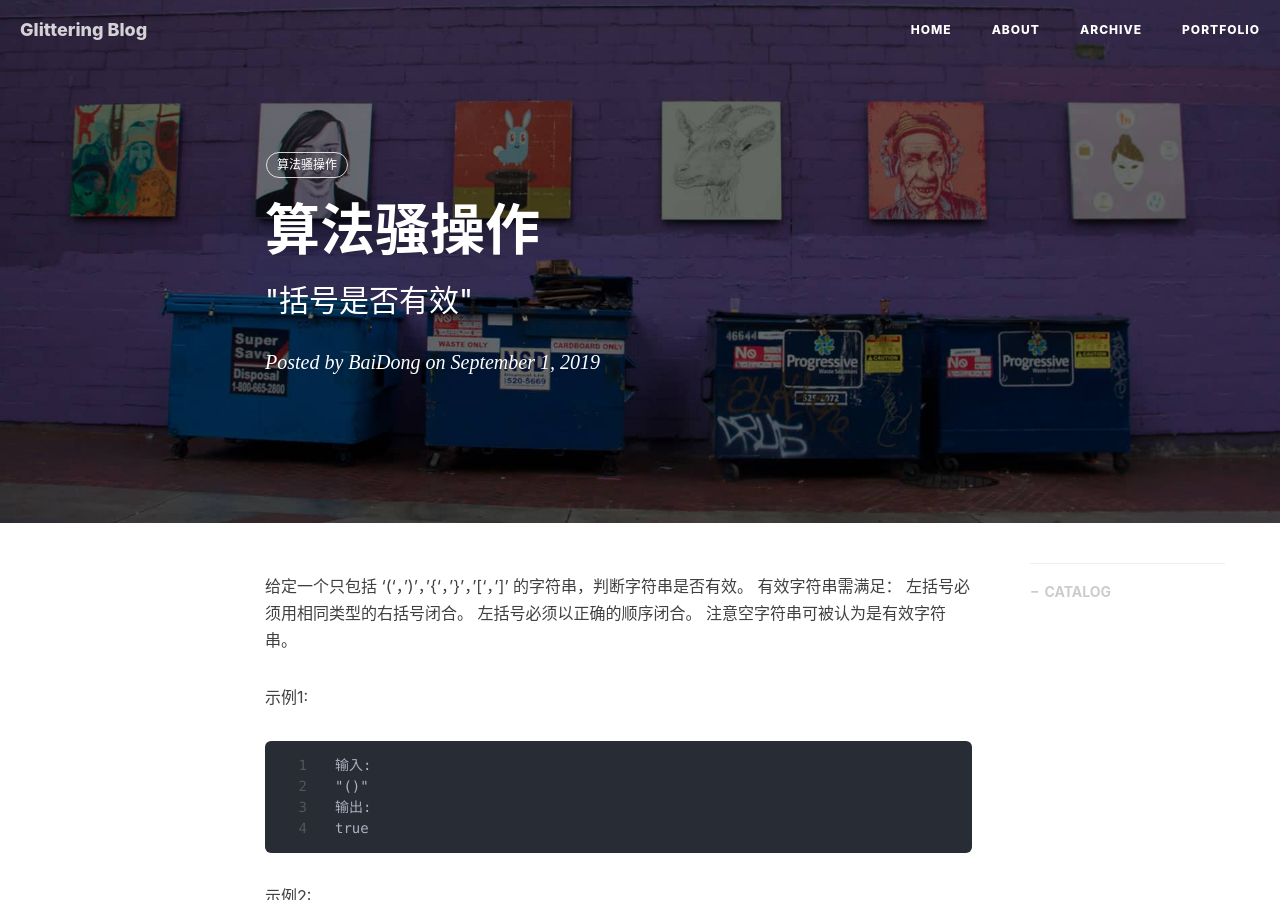
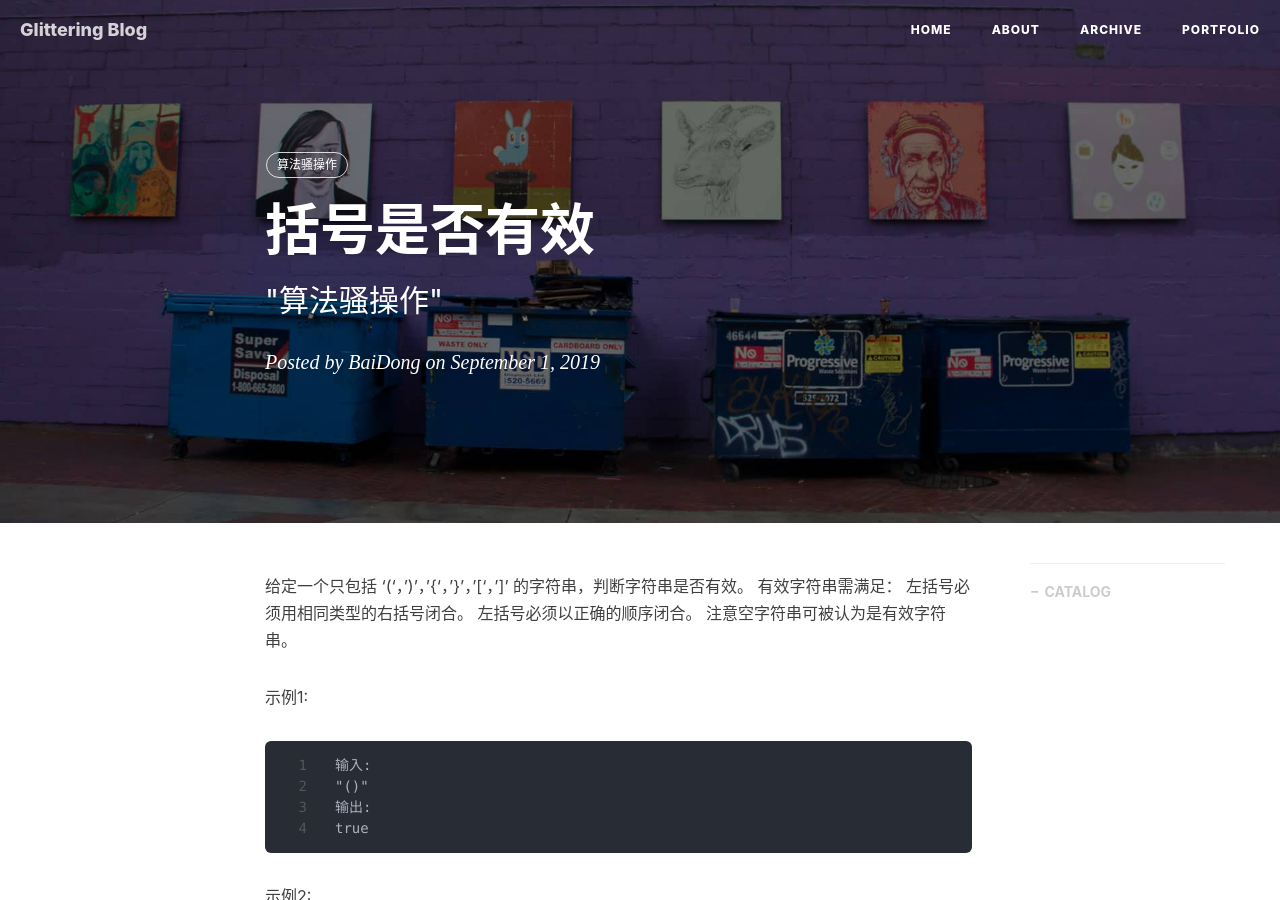
Before and after one commit to 13161231996/13161231996.github.io, a Jekyll site: the page built from _posts/2019-09-01-算法骚操作-括号是否匹配.markdown, in a window 1280 px wide and 900 px high. Built offline with Jekyll 4.4.1, drawn with Linux system fonts in a browser that asks for light colours; nearby versions of some CDN libraries; comment, search, counter and statistics services are not loaded.

```diff
--- a/_posts/2019-09-01-算法骚操作-括号是否匹配.markdown
+++ b/_posts/2019-09-01-算法骚操作-括号是否匹配.markdown
@@ -1,8 +1,8 @@
 ---
 
 layout:     post
-title:      "算法骚操作"
-subtitle:   " \"括号是否有效\""
+title:      "括号是否有效"
+subtitle:   " \"算法骚操作\""
 date:       2019-09-01 18:39:00
 author:     "BaiDong"
 header-img: "img/home-bg-art.jpg"
```
